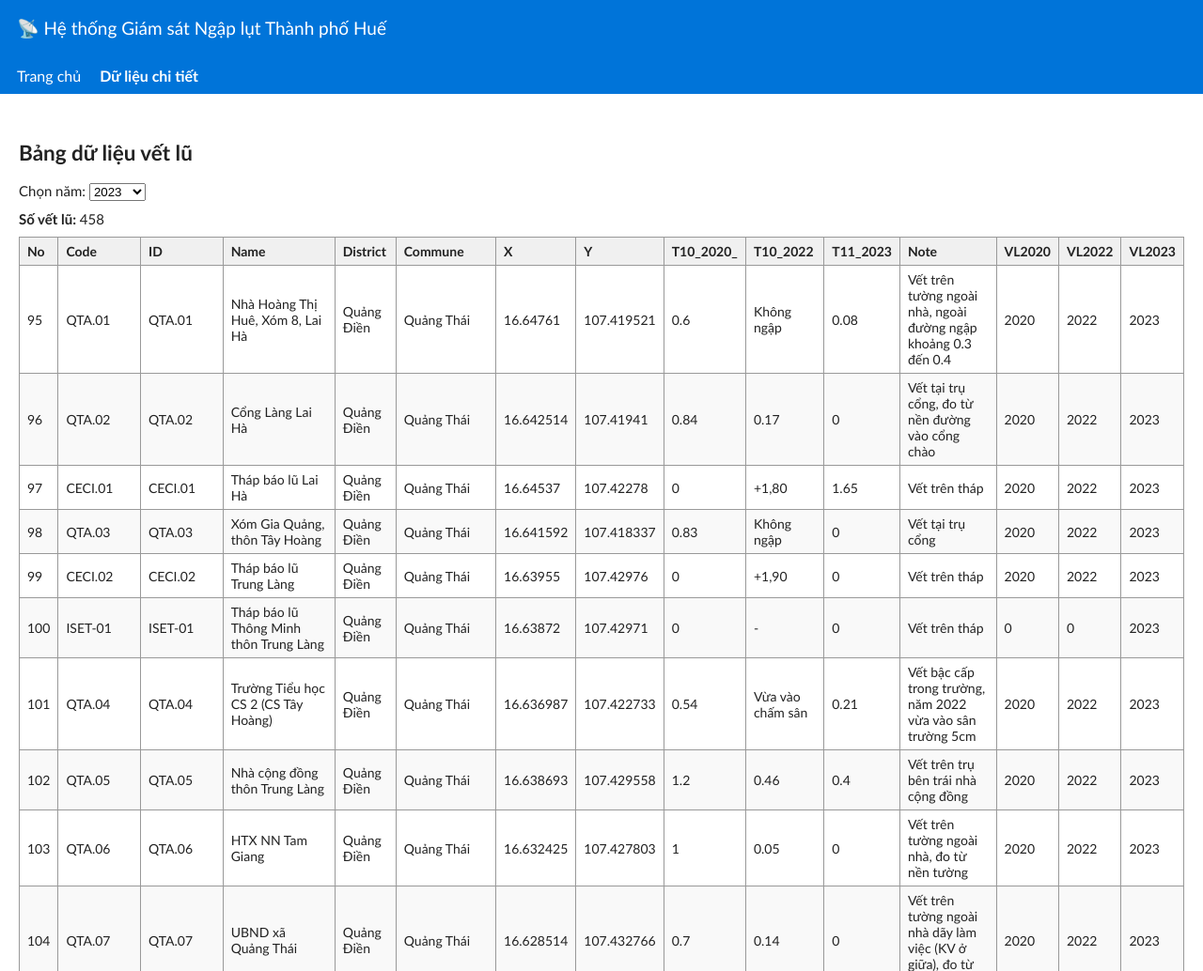
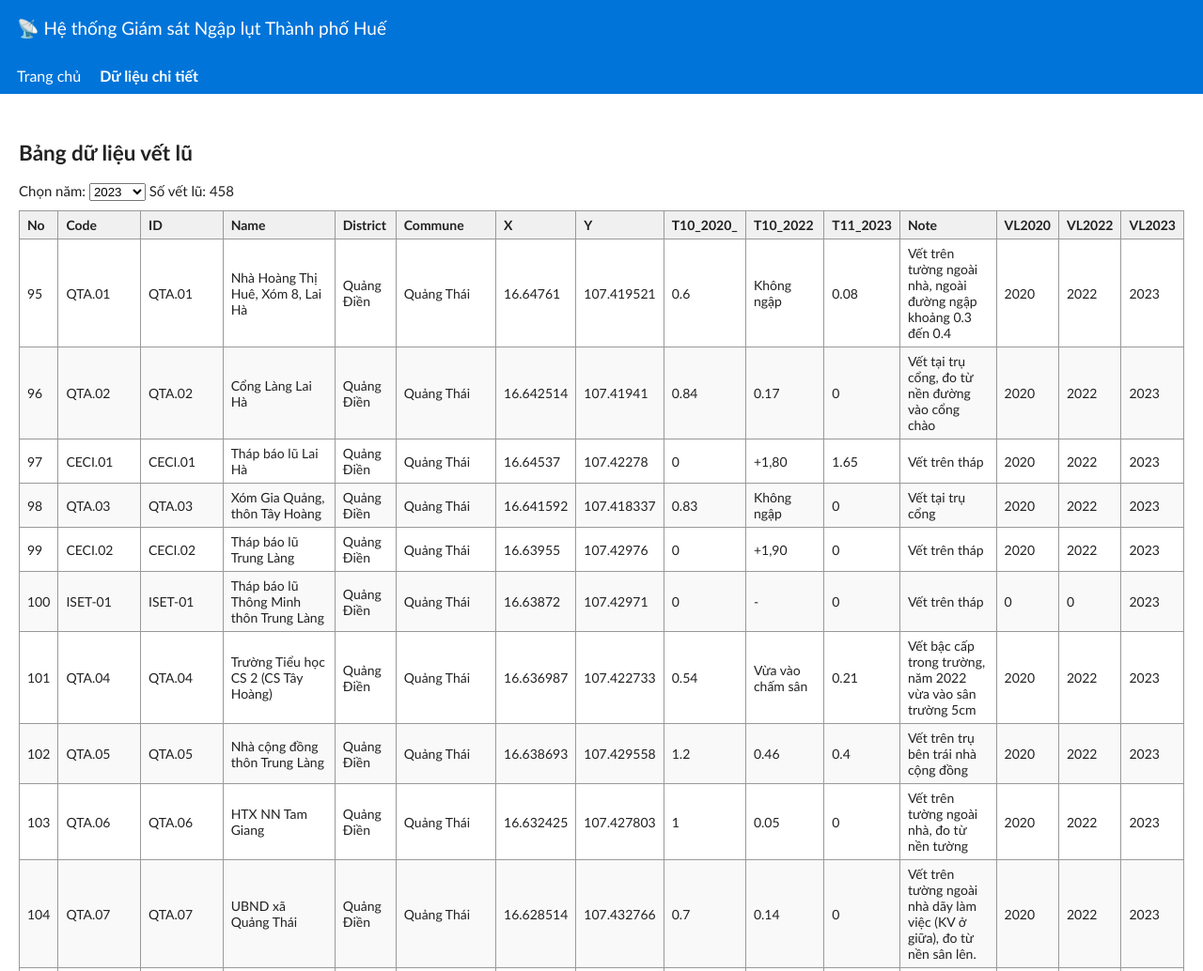
Before and after one commit to isetcrmc/HUE, a plain HTML site: page detail.html in a window 1280 px wide. Shown: the top 1034 px of the page at 94% size. Drawn offline with Linux system fonts and the light colour scheme.

Commit message:
Update detail.html

```diff
--- a/detail.html
+++ b/detail.html
@@ -90,6 +90,7 @@
         <option value="2022">2022</option>
         <option value="2023" selected>2023</option>
       </select>
+      <span id="floodCount"></span>
     </div>
     <div id="table">Đang tải dữ liệu...</div>
   </div>
@@ -97,13 +98,14 @@
   <script>
     const container = document.getElementById("table");
     const yearSelect = document.getElementById("yearSelect");
+    const floodCount = document.getElementById("floodCount");
     let data = [];
 
     fetch("Flood_trace_all.geojson")
       .then(res => res.json())
       .then(json => {
         data = json.features || [];
-      renderTable("2023"); // Hiển thị mặc định 2023
+        renderTable("2023");
       })
       .catch(() => {
         container.innerHTML = "Lỗi khi tải dữ liệu.";
@@ -123,14 +125,11 @@
         return val !== null && val !== undefined && val !== "" && val !== 0;
       });
 
-    let html = `
-      <div style="margin-bottom: 10px;">
-        <strong>Số vết lũ:</strong> ${filtered.length}
-      </div>
-      <table><thead><tr>
+      floodCount.textContent = ` Số vết lũ: ${filtered.length}`;
+
+      let html = `<table><thead><tr>
         ${headers.map(h => `<th>${h}</th>`).join("")}
-      </tr></thead><tbody>
-    `;
+      </tr></thead><tbody>`;
 
       filtered.forEach(f => {
         html += `<tr>` + headers.map(h => {
@@ -143,7 +142,5 @@
       container.innerHTML = html;
     }
   </script>
-
-
 </body>
 </html>
```
Lines whose indentation alone changed are shown as unchanged.
